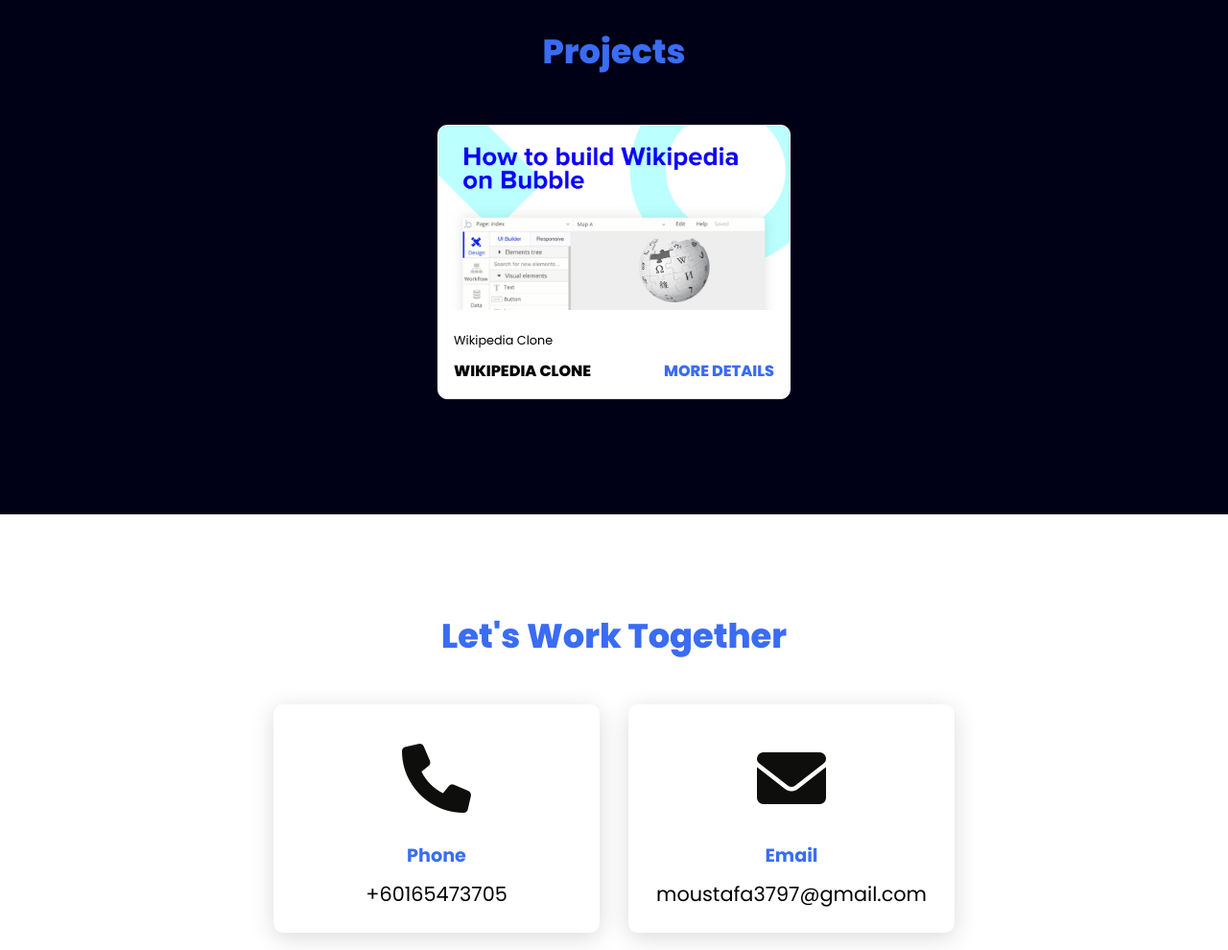
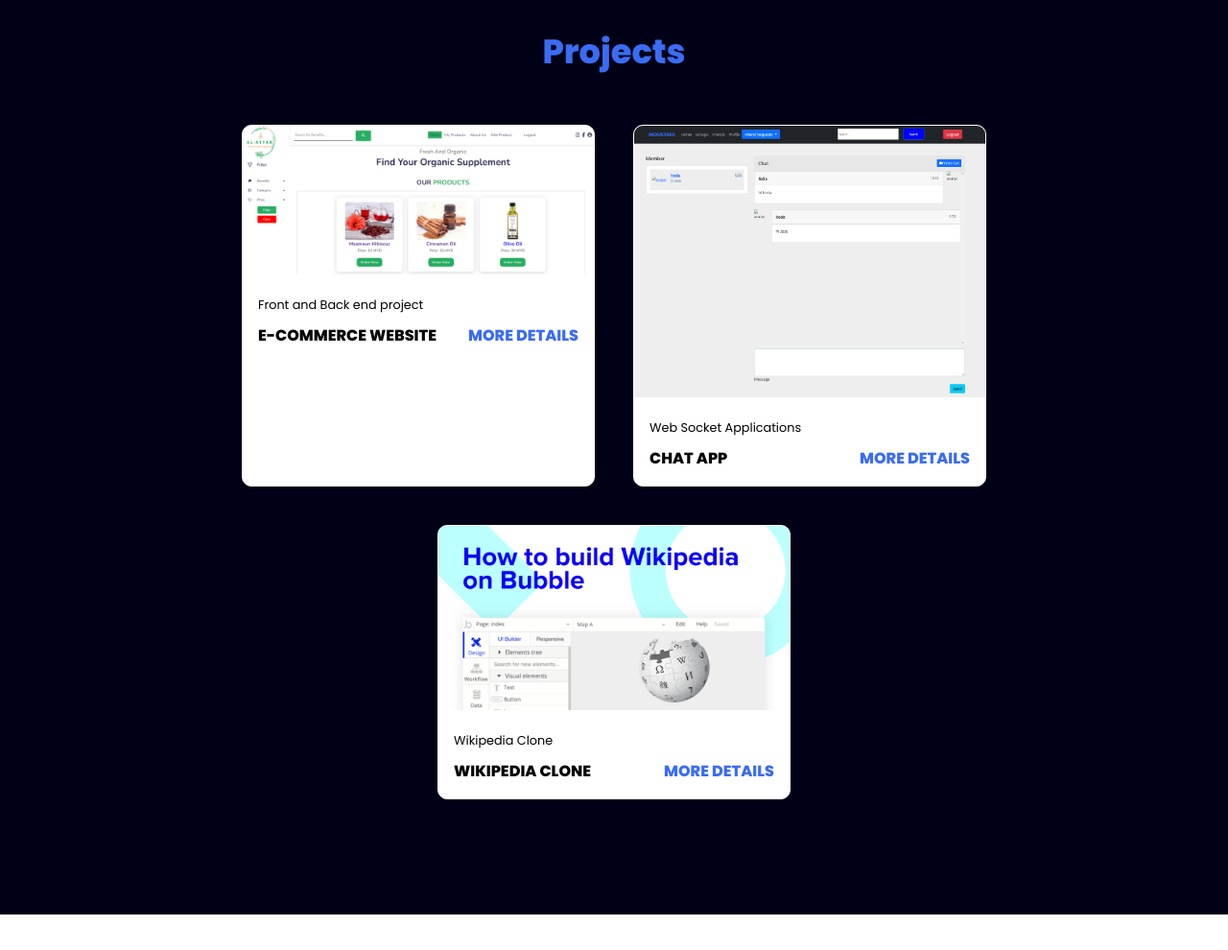
Before and after one commit to moustafamahdy/moustafamahdy.github.io, a plain HTML site: page index.html in a window 1280 px wide. Shown: the part 2440-3430 px from the top of the page at 96% size. Drawn offline with nearby package versions, Linux system fonts and the light colour scheme.

Commit message:
add projects

```diff
--- a/index.html
+++ b/index.html
@@ -118,6 +118,30 @@
         <div class="content">
             <div class="project-card">
                 <div class="project-image">
+                    <img src="images/attar.png">
+                </div>
+                <div class="project-info">
+                    <p class="project-category">Front and Back end project</p>
+                    <strong class="project-title">
+                        <span>E-commerce website</span>
+                        <a href="https://attar-shop.herokuapp.com/" class="more-details">More details</a>
+                    </strong>
+                </div>
+            </div>
+            <div class="project-card">
+                <div class="project-image">
+                    <img src="images/ChatApp.png">
+                </div>
+                <div class="project-info">
+                    <p class="project-category">Web Socket Applications</p>
+                    <strong class="project-title">
+                        <span>Chat App</span>
+                        <a href=" https://chat-app-moustafa.herokuapp.com/" class="more-details">More details</a>
+                    </strong>
+                </div>
+            </div>
+            <div class="project-card">
+                <div class="project-image">
                     <img src="images/wiki-clone.png">
                 </div>
                 <div class="project-info">
```
Also changed, not shown: images/ChatApp.png (added), images/attar.png (added).
